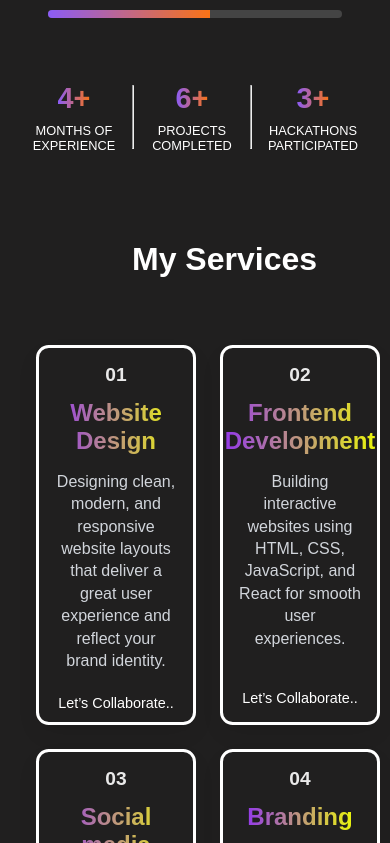
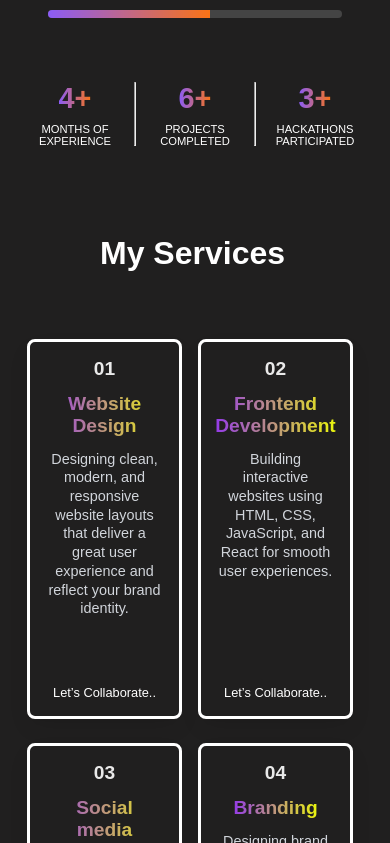
Before and after one commit to Harikesh312/portfolio, a React (Vite) app: page / in a window 390 px wide. Shown: the part 1521-2364 px from the top of the page. Built offline with nearby package versions, Linux system fonts and the light colour scheme.

Commit message:
fix responsive

```diff
--- a/src/Components/AboutMe/AboutMe.css
+++ b/src/Components/AboutMe/AboutMe.css
@@ -147,7 +147,7 @@
       font-size: 1.8rem;
     }
     .about-stats p {
-      font-size: 0.8rem;
+      font-size: 0.7rem;
       margin: 0.5rem 0 0;
     }
 
--- a/src/Components/Footer/Footer.css
+++ b/src/Components/Footer/Footer.css
@@ -94,7 +94,7 @@
         align-items: center;
         margin-left: 5px;
         flex-direction: row;
-        gap: 2px;
+        gap: 4px;
         padding: 10px 15px;
         width: 100%;
         max-width: 400px;
@@ -102,14 +102,14 @@
     }
     .footer-email-input input {
         flex: 1;
-        width: 10rem;
+        width: 8rem;
         font-size: 16px;
-        padding: 10px;
+        padding: 3px;
         border-radius: 25px;
     }
     .footer-subscribe {
-        font-size: 16px;
-        padding: 18px 36px;
+        font-size: 12px;
+        padding: 14px 30px;
         border-radius: 25px;
         background: linear-gradient(264deg, #df8908 -5.09%, #b415ff 106.28%);
         cursor: pointer;
--- a/src/Components/MyServices/myService.css
+++ b/src/Components/MyServices/myService.css
@@ -107,7 +107,8 @@
 
   .services-heading {
     font-size: 2rem;
-    margin-left: 6rem;
+    margin: 0 auto;
+    margin-left: 8.07rem;
     text-align: center;
     margin-bottom: 0.2rem;
     color: rgb(255, 255, 255);
@@ -154,9 +155,38 @@
   }
 }
 
-@media (max-width: 490px){
-  .service-card{
+@media (max-width: 490px) {
+
+  .services-heading{
+    margin-left: 4rem;
+  }
+
+  .service-card {
     height: 380px;
-    width: 160px;
+    width: 155px;
+    padding: 1rem;
+    border-radius: 0.5rem;
+    margin-left: -9px;
+    display: flex;
+    flex-direction: column;
+    align-items: center;
+    text-align: center;
+    box-sizing: border-box;
+  }
+
+  .service-title {
+    font-size: 1.2rem;
+    margin-bottom: 0.8rem;
+  }
+
+  .service-description {
+    font-size: 0.9rem;
+    line-height: 1.3;
+    margin-bottom: 1rem;
+  }
+
+  .readMore {
+    font-size: 0.8rem;
+    margin-top: auto;
   }
 }
--- a/src/Components/MyWork/MyWork.css
+++ b/src/Components/MyWork/MyWork.css
@@ -63,7 +63,7 @@
 @media(max-width:768px){
     .mywork{
         gap: 50px;
-        margin: 50px 50px;
+        margin: 50px 30px;
         align-items: center;
     }
     .mywork-title h1{
```
